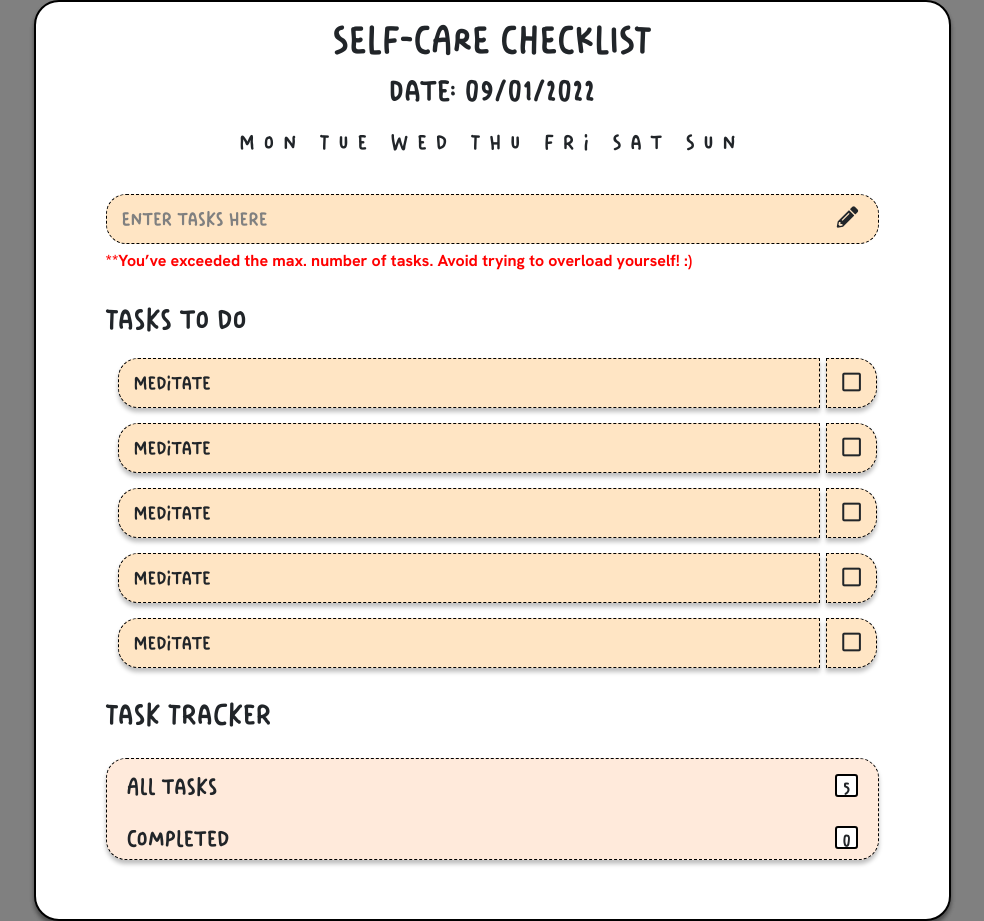
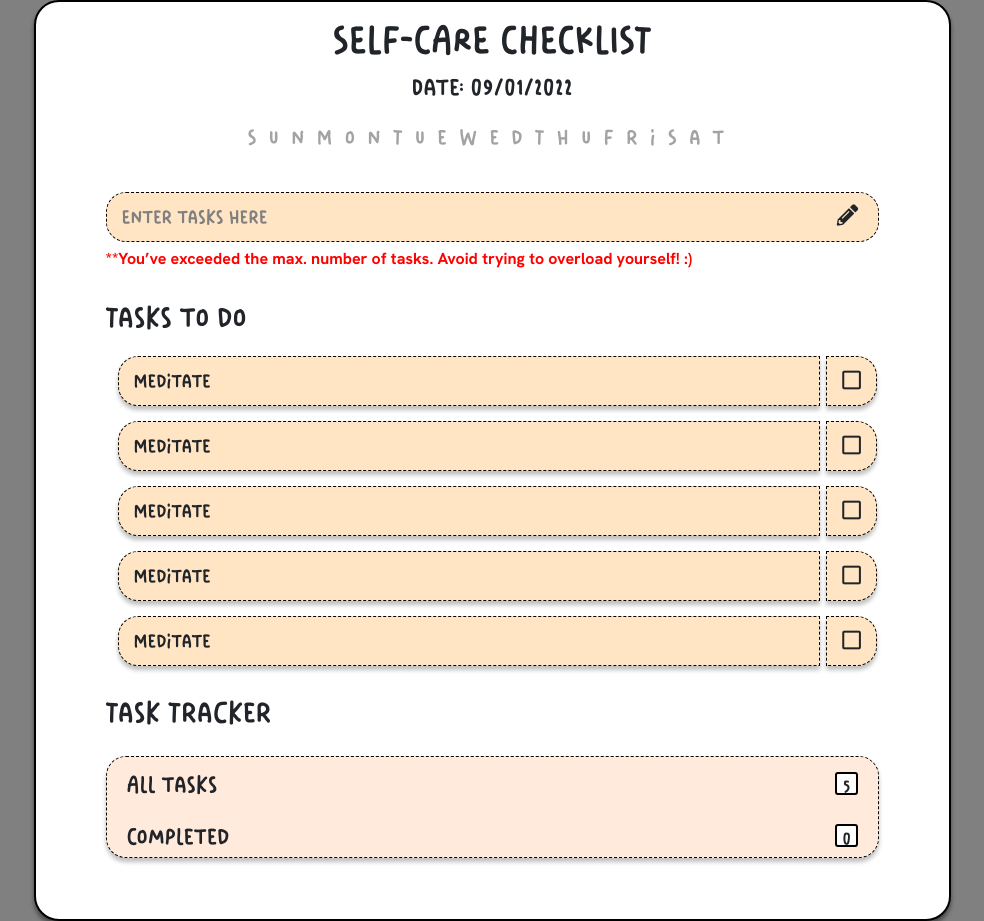
Before and after one commit to gracexuerwu/checklist-project, a React (Create React App) app: page / in a window 1280 px wide. Shown: the whole page, without its empty margins (148-1132 px from the left). Built offline with nearby package versions, Linux system fonts and the light colour scheme.

Commit message:
Days of the week loop

```diff
--- a/src/App.css
+++ b/src/App.css
@@ -38,12 +38,22 @@ body {
 h1 {
   margin-top: 15px;
 }
-h3 {
+h2 {
+  font-size: 25px;
+}
+.daysOfTheWeek {
   margin-top: 20px;
+  font-family: Your Doodle Font;
+  font-style: normal;
+  font-weight: normal;
   font-size: 22px;
-  line-height: 23px;
+  line-height: 133.9%;
+  /* or 29px */
+
   text-align: center;
-  letter-spacing: 0.41em;
+  letter-spacing: 0.565em;
+
+  color: #a3a3a3;
 }
 .Heading {
   text-align: start;
--- a/src/App.js
+++ b/src/App.js
@@ -17,9 +17,10 @@ function App() {
     month = `0${month}`;
   }
   let year = date.getFullYear();
-
   let currentDate = day + '/' + month + '/' + year;
   console.log(currentDate);
+
+  let daysOfTheWeek = ["Sun", "Mon", "Tue", "Wed", "Thu", "Fri", "Sat"];
 
 
   return (
@@ -27,7 +28,9 @@ function App() {
       <div className="Container">
         <h1>SELF-CARE CHECKLIST</h1>
         <h2>Date: {currentDate}</h2>
-        <h3>Mon Tue Wed Thu Fri Sat Sun</h3>
+        <div className="daysOfTheWeek">{daysOfTheWeek.map((day, index) => {
+          return (<span key={index}>{day}</span>);
+        })}</div>
         <EnterTaskColumn />
         <div className="EnterMessage">**You’ve exceeded the max. number of tasks. Avoid trying to overload yourself! :)</div>
         <div className="Heading">Tasks to do</div>
```
